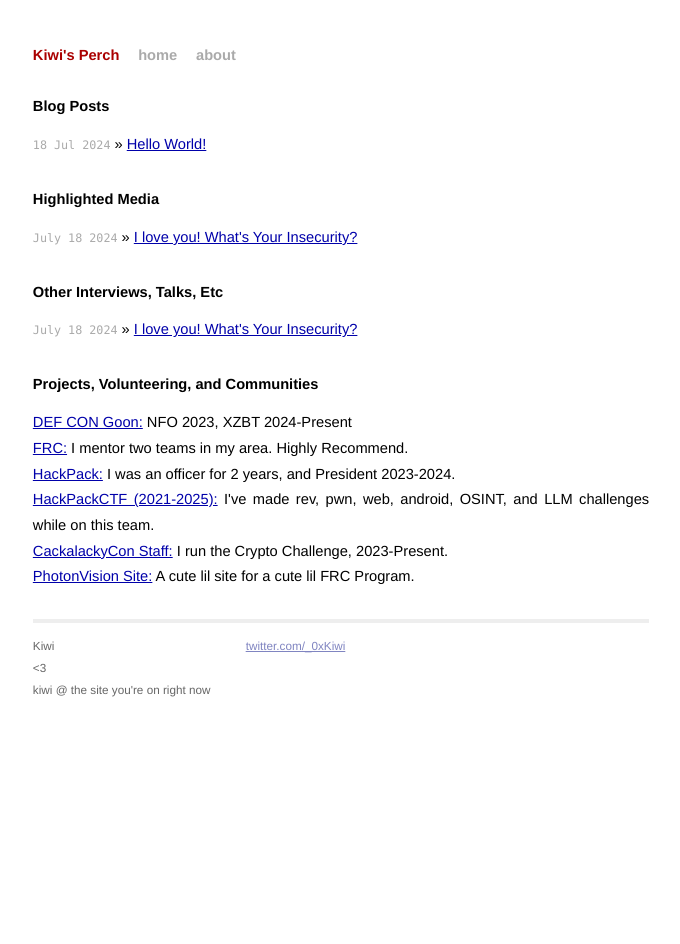
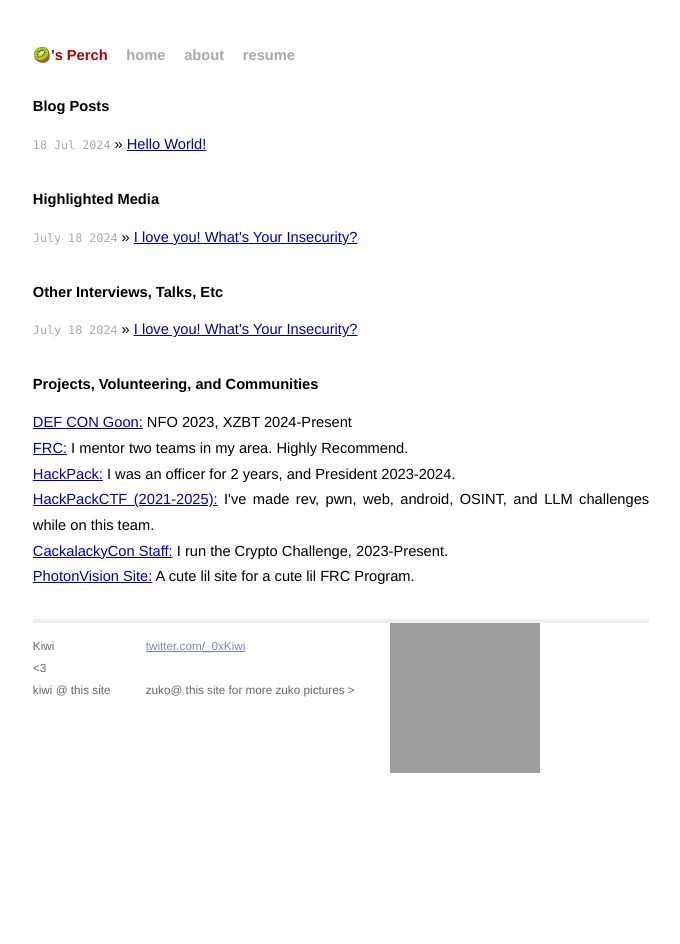
Before and after one commit to 1337kiwi/1337kiwi.github.io, a Jekyll site: the page built from index.html, in a window 1280 px wide. Shown: the whole page, without its empty margins (299-979 px from the left). Built offline with Jekyll 4.4.1, drawn with Linux system fonts in a browser that asks for light colours; grey boxes are pictures that could not be loaded.

Commit message:
Hot updates

```diff
--- a/_layouts/default.html
+++ b/_layouts/default.html
@@ -25,9 +25,10 @@ var WRInitTime=(new Date()).getTime();
 
 <div class="site">
   <div class="title">
-    <a href="/">Kiwi's Perch</a>
+    <a href="/">🥝's Perch</a>
     <a class="extra" href="/">home</a>
     <a class="extra" href="/about/">about</a>
+    <a class="extra" href="/resume/">resume</a>
   </div>
 
   {{ content }}
@@ -39,14 +40,18 @@ var WRInitTime=(new Date()).getTime();
         <br />
         <3
         <br />
-        kiwi @ the site you're on right now
+        kiwi @ this site
       </p>
     </div>
     <div class="contact">
       <p>
         <a href="http://twitter.com/_0xKiwi/">twitter.com/_0xKiwi</a><br />
+        <br />
+        zuko@ this site for more zuko pictures >
       </p>
     </div>
+    <img src="assets/images/zuko2.png" alt="Zuko"
+    style="width:150px;height:150px;">
   </div>
 </div>
 
--- a/index.html
+++ b/index.html
@@ -1,6 +1,6 @@
 ---
 layout: default
-title: Kiwi's Perch
+title: 🥝's Perch
 ---
 
 <div id="home">
```
